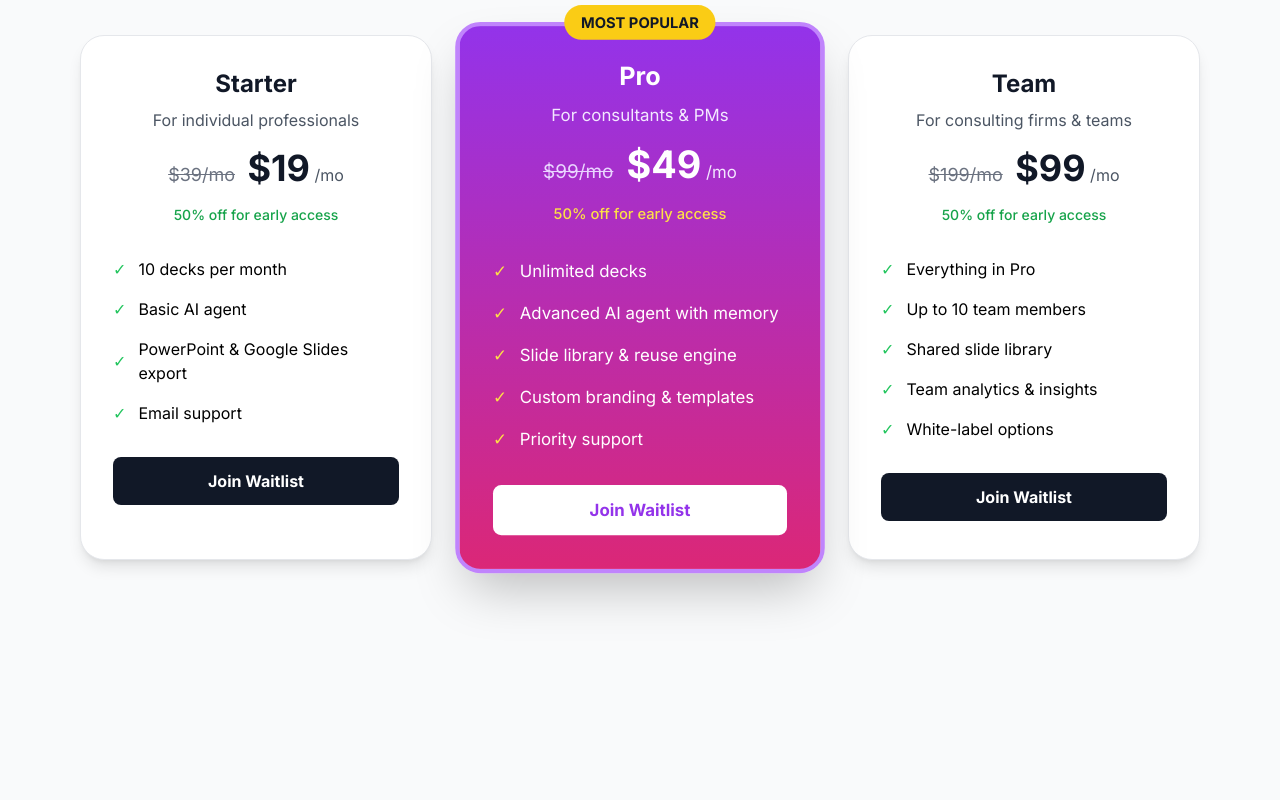
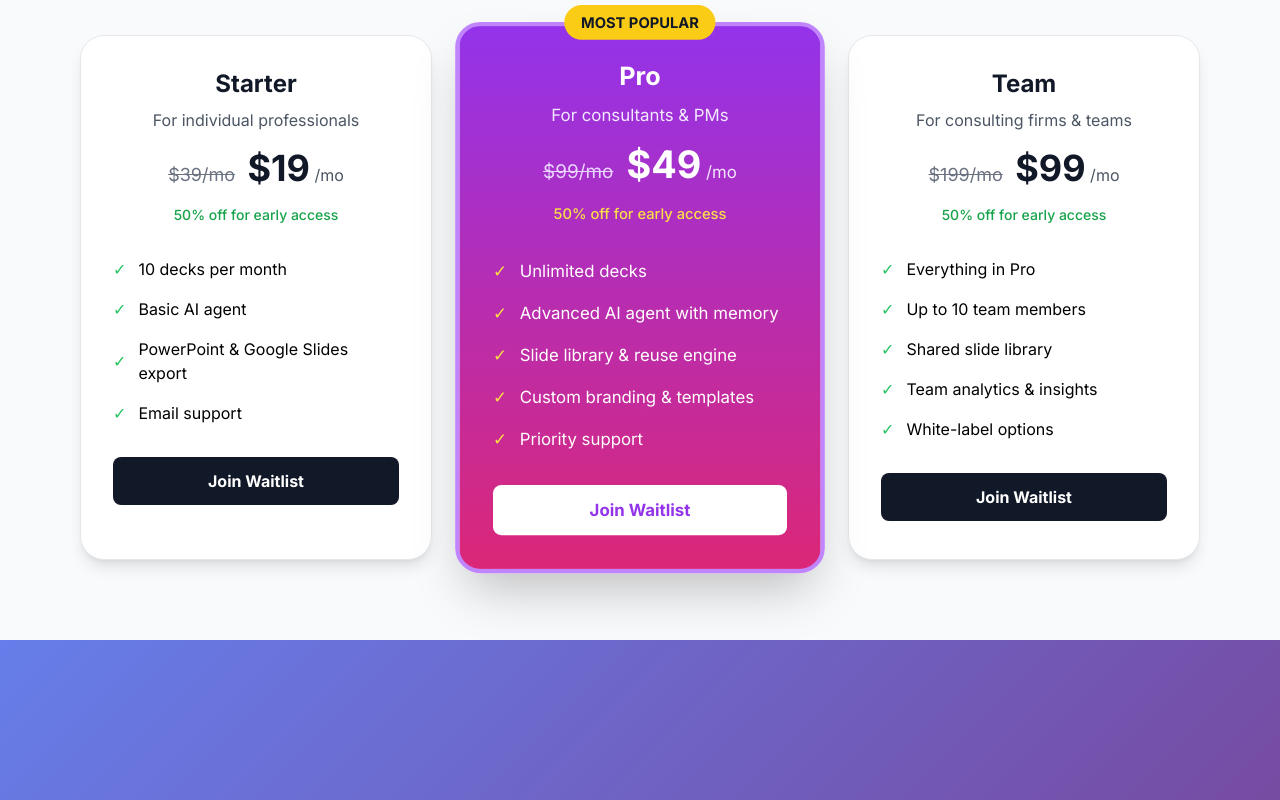
Before and after one commit to algominds35/connectflow-landing, a website: page public/index.html in a window 1280 px wide. Shown: the part 3904-4704 px from the top of the page. Before the commit the page ends 4544 px from the top, so only its background shows below. Drawn offline with nearby package versions, Linux system fonts and the light colour scheme.

Commit message:
Update index.html

```diff
--- a/public/index.html
+++ b/public/index.html
@@ -502,8 +502,5 @@
     </div>
 
     <!-- Final CTA -->
-    <div class="gradient-bg
-    </footer>
-  </div>
-</body>
-</html>
+    <div class="gradient-bg py-20">
+        <div class="max-w-4xl mx-auto text-center px-4">
```
